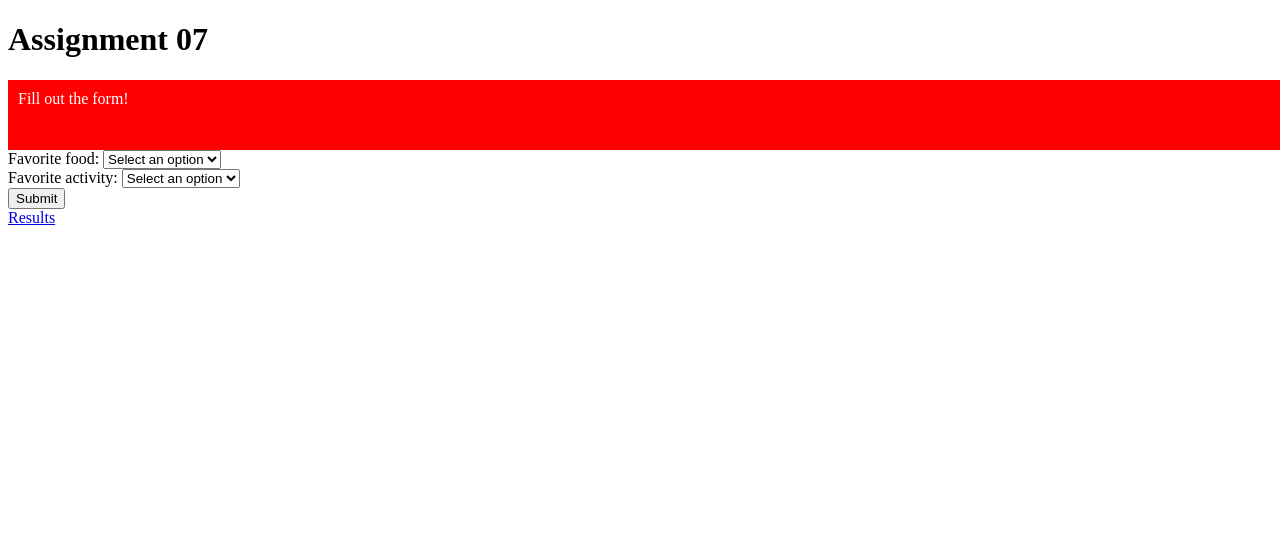
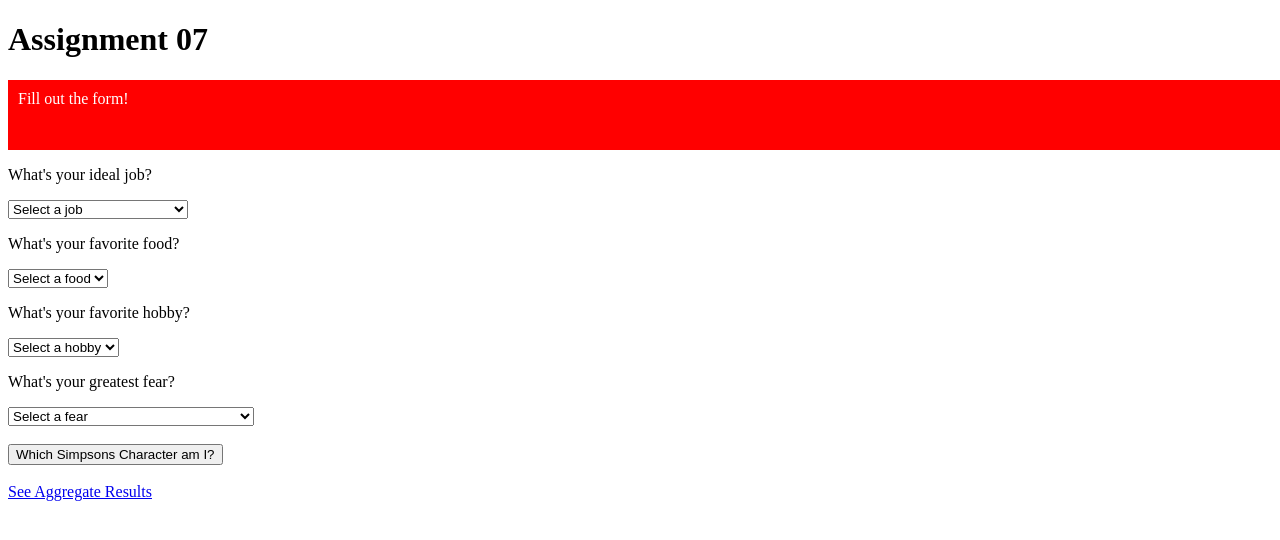
Before and after one commit to avacheungx/webdev, a PHP site: page /?error=1 in a window 1280 px wide. Shown: the top 540 px of the page. Run offline with PHP 8.4, Linux system fonts and the light colour scheme; data that the repository does not hold is empty.

Commit message:
basic functions

```diff
--- a/assignment7/index.php
+++ b/assignment7/index.php
@@ -53,27 +53,50 @@
 
         <form action="process.php" method="GET">
             <div>
-                Favorite food:
+                <p> What's your ideal job? </p>
+                <select id = "job" name = "job">
+                    <option value="empty">Select a job</option>
+                    <option value="homer">Working at a bakery</option>
+                    <option value="lisa">French tutor</option>
+                    <option value="bart">Prank phone call specialist</option>
+                </select>
+            </div>
+
+            <div>
+                <p> What's your favorite food? </p>
                 <select id="food" name="food">
-                    <option value="empty">Select an option</option>
+                    <option value="empty">Select a food</option>
                     <option value="bart">Pizza</option>
-                    <option value="homer">Cake</option>
+                    <option value="homer">Donuts</option>
                     <option value="lisa">Apples</option>
                 </select>
             </div>
+
             <div>
-                Favorite activity:
+                <p> What's your favorite hobby? </p>
                 <select id="activity" name="activity">
-                    <option value="empty">Select an option</option>
+                    <option value="empty">Select a hobby</option>
                     <option value="bart">Skateboard</option>
                     <option value="homer">Sleep</option>
                     <option value="lisa">Study</option>
                 </select>
             </div>
-            <input type="submit">
+
+            <div>
+                <p> What's your greatest fear?</p>
+                <select id="fear" name="fear">
+                    <option value="empty">Select a fear</option>
+                    <option value="bart">Flying</option>
+                    <option value="homer">Math problems</option>
+                    <option value="lisa">Getting anything below an A in school</option>
+                </select>
+            </div>
+            <br>
+        </div>
+            <input type="submit" value = "Which Simpsons Character am I?"></input>
         </form>
-
-        <a href="results.php">Results</a>
+        <br>
+        <a href="results.php">See Aggregate Results</a>
 
     </body>
 </html>
```
Also changed, not shown: index.html (deleted, +0 -79 lines).
